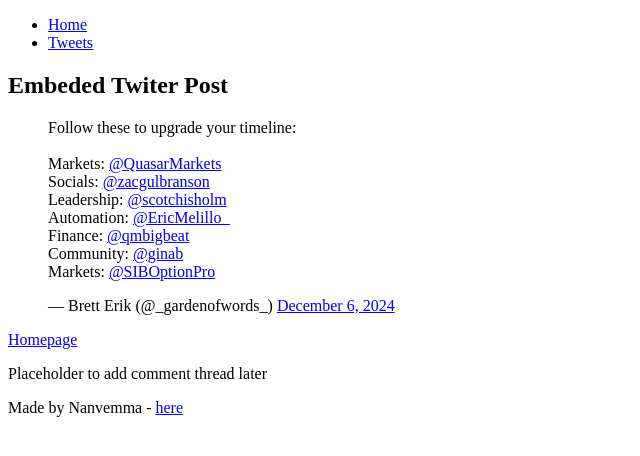
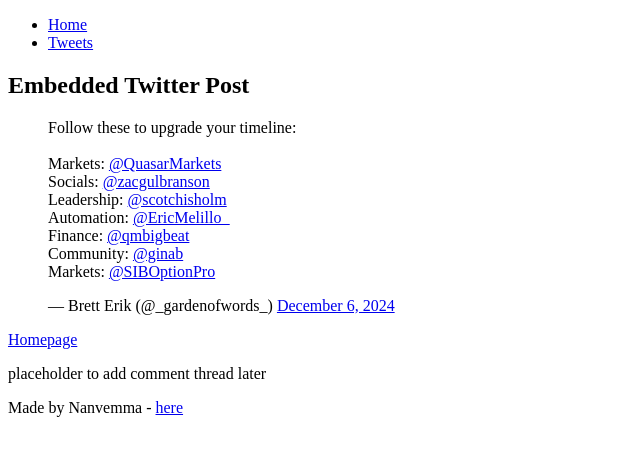
Before and after one commit to Nanvemma/My_First_Portfolio, a plain HTML site: page html_basic/tweets.html in a window 1280 px wide. Shown: the whole page, without its empty margins (0-640 px from the left). Drawn offline with Linux system fonts and the light colour scheme.

Commit message:
second error corrections

```diff
--- a/html_basic/tweets.html
+++ b/html_basic/tweets.html
@@ -1,3 +1,4 @@
+
 <!DOCTYPE html>
 <html lang="en">
 
@@ -16,11 +17,11 @@
         </ul>
     </header>
 
-    <!--Main Content Area-->
+    <!-- Main Content Area -->
     <main>
-        <!--Article-->
+        <!-- Article -->
         <article>
-            <h1>Embeded Twiter Post</h1>
+            <h1>Embedded Twitter Post</h1>
 
             <blockquote class="twitter-tweet">
                 <p lang="en" dir="ltr">Follow these to upgrade your timeline:<br><br>Markets: <a
@@ -31,8 +32,7 @@
                         href="https://twitter.com/qmbigbeat?ref_src=twsrc%5Etfw">@qmbigbeat</a><br>Community: <a
                         href="https://twitter.com/ginab?ref_src=twsrc%5Etfw">@ginab</a><br>Markets: <a
                         href="https://twitter.com/SIBOptionPro?ref_src=twsrc%5Etfw">@SIBOptionPro</a>
-                </p>&mdash; Brett
-                Erik (@_gardenofwords_) <a
+                </p>&mdash; Brett Erik (@_gardenofwords_) <a
                     href="https://twitter.com/_gardenofwords_/status/1865139778179731500?ref_src=twsrc%5Etfw">December
                     6, 2024</a>
             </blockquote>
@@ -41,15 +41,15 @@
             <p><a href="index.html">Homepage</a></p>
         </article>
 
-        <!--Aside (Placeholder for comment thread)-->
+        <!-- Aside (placeholder for comment thread) -->
         <aside>
-            <p>Placeholder to add comment thread later</p>
+            <p>placeholder to add comment thread later</p>
         </aside>
     </main>
 
-    <!--Footer-->
+    <!-- Footer -->
     <footer>
-        <p>Made by Nanvemma - <a href="https://www.alxafrica.com/" target="_blank"> here</a></p>
+        <p>Made by Nanvemma - <a href="https://www.alxafrica.com/" target="_blank">here</a></p>
     </footer>
 </body>
 
```
Also changed, not shown: html_basic/index.html (+2 -2 lines).
